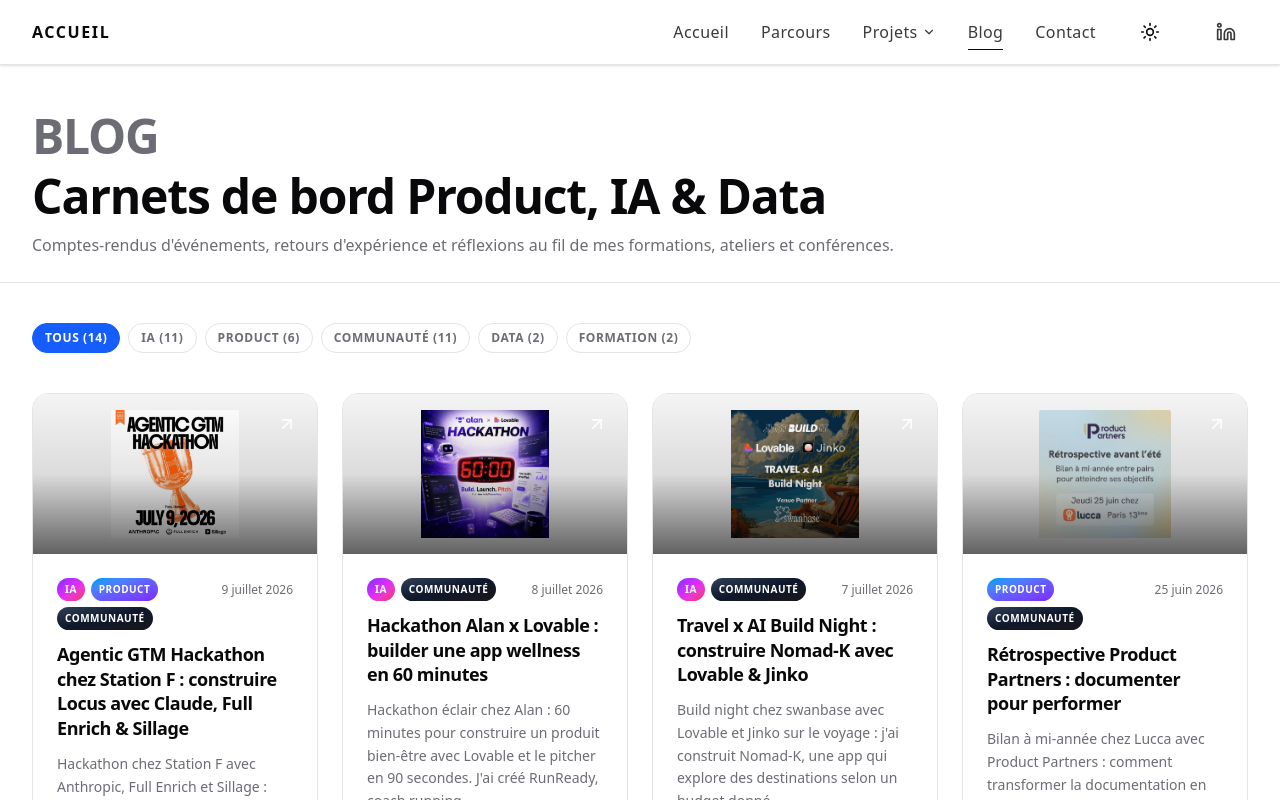
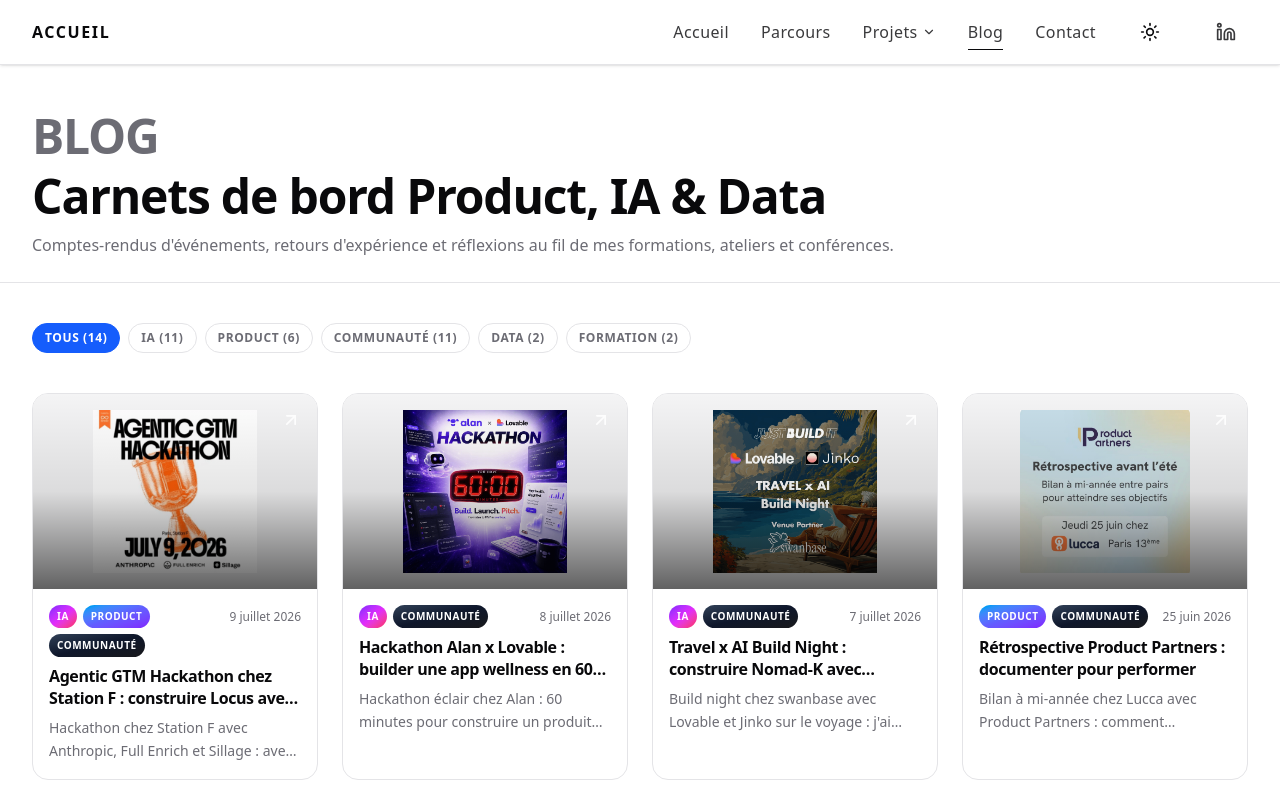
Before and after one commit to VincentNguyenPro/Portfolio, a React (Vite) app: page /blog in a window 1280 px wide. Shown: the top 800 px of the page. Built offline with nearby package versions, Linux system fonts and the light colour scheme; the HTML template or start-up script is replaced by a standard one.

Commit message:
Compact desktop blog cards so the first row of 4 fits within one screen
Co-Authored-By: Claude Sonnet 5 <noreply@anthropic.com>

```diff
--- a/src/pages/Blog.tsx
+++ b/src/pages/Blog.tsx
@@ -114,7 +114,7 @@ export default function Blog() {
                   to={`/blog/${post.slug}`}
                   className="group h-full block rounded-2xl overflow-hidden border border-border bg-card hover:shadow-xl transition-all"
                 >
-                  <div className="relative aspect-[16/9] overflow-hidden bg-muted">
+                  <div className="relative aspect-[16/9] md:aspect-[16/11] overflow-hidden bg-muted">
                     <img
                       src={post.cover.url}
                       alt={post.cover.alt}
@@ -124,13 +124,13 @@ export default function Blog() {
                       loading="lazy"
                     />
                     <div className="absolute inset-0 bg-gradient-to-t from-black/60 via-black/10 to-transparent pointer-events-none" />
-                    <div className="relative h-full p-5 flex flex-col justify-between text-white">
+                    <div className="relative h-full p-5 md:p-4 flex flex-col justify-between text-white">
                       <div className="flex items-start justify-end">
                         <ArrowUpRight className="size-5 opacity-90 group-hover:translate-x-0.5 group-hover:-translate-y-0.5 transition-transform shrink-0" />
                       </div>
                     </div>
                   </div>
-                  <div className="p-6 space-y-3">
+                  <div className="p-6 md:p-4 space-y-3 md:space-y-2">
                     <div className="flex items-start justify-between gap-3">
                       <div className="flex flex-wrap gap-1.5">
                         {post.categories.map((c) => (
@@ -146,10 +146,10 @@ export default function Blog() {
                         {post.date}
                       </p>
                     </div>
-                    <h2 className="text-lg font-semibold tracking-tight leading-snug group-hover:text-foreground/80 transition-colors">
+                    <h2 className="text-lg md:text-base font-semibold tracking-tight leading-snug line-clamp-2 group-hover:text-foreground/80 transition-colors">
                       {post.title}
                     </h2>
-                    <p className="text-sm text-muted-foreground font-light leading-relaxed">
+                    <p className="text-sm text-muted-foreground font-light leading-relaxed line-clamp-2">
                       {post.description}
                     </p>
                   </div>
```
